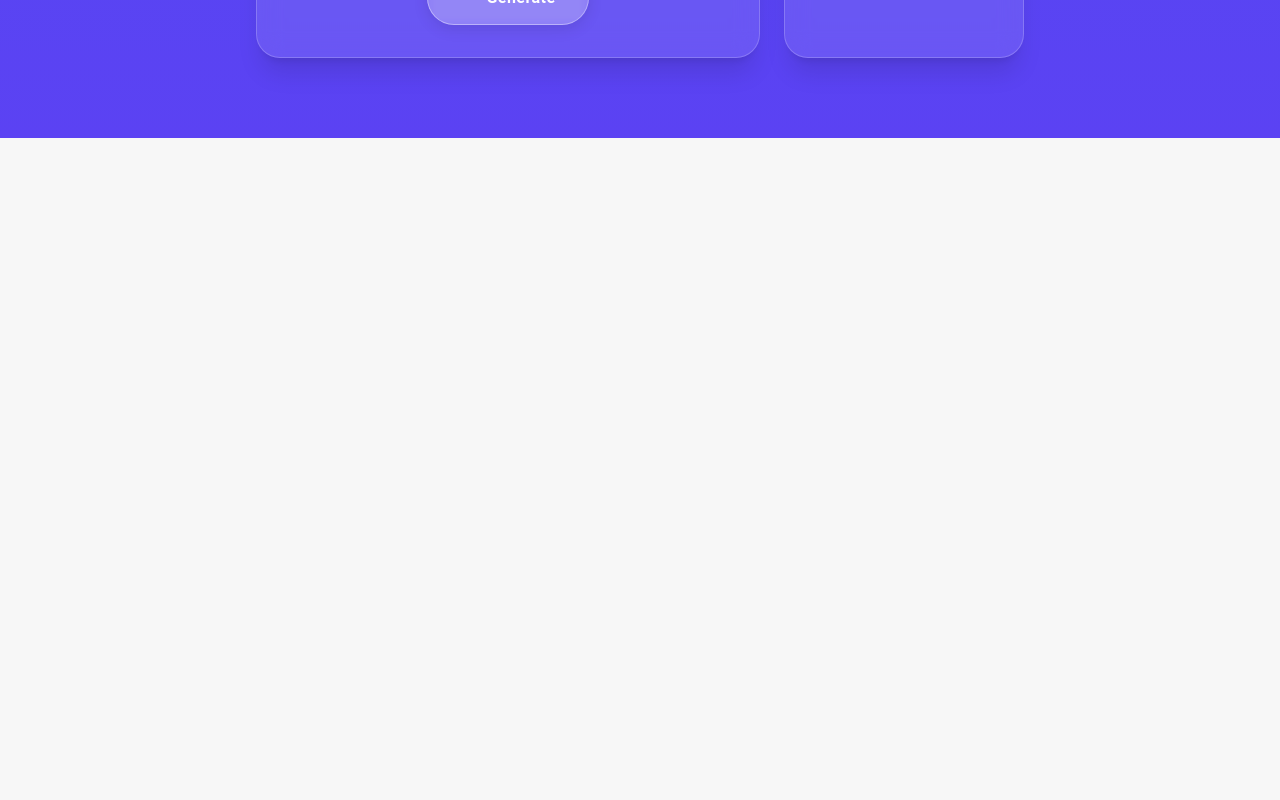
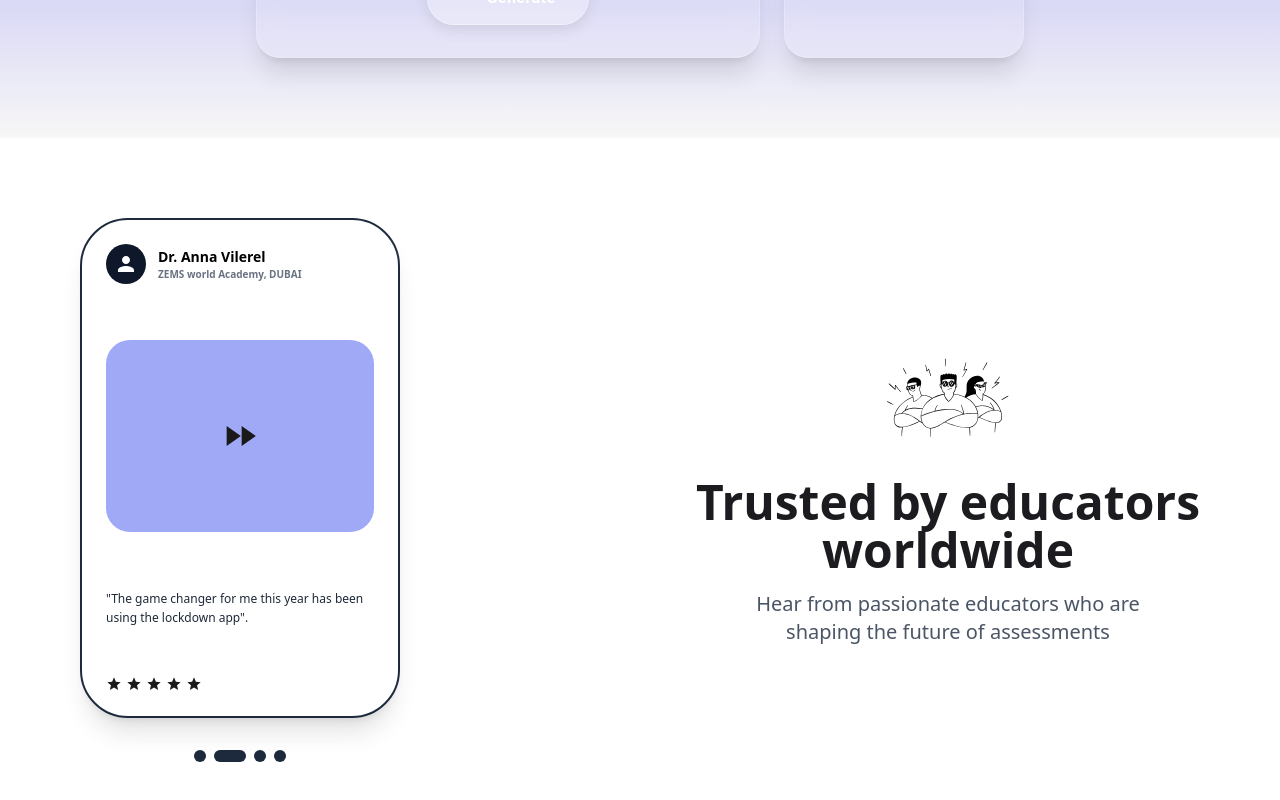
Before and after one commit to Aiinhome-Aivista/rankup-front-end, a React (Vite) app: page / in a window 1280 px wide. Shown: the part 3054-3854 px from the top of the page. Before the commit the page ends 3192 px from the top, so only its background shows below. Built offline with nearby package versions, Linux system fonts and the light colour scheme; some icons are missing.

Commit message:
design fix

```diff
--- a/src/pages/common/homepage/ui/components/AIAssistanceSection.jsx
+++ b/src/pages/common/homepage/ui/AIAssistanceSection.jsx
@@ -5,16 +5,16 @@ import RankUpAICard from './RankUpAICard';
 import InfoCard from './InfoCard';
 import AutoAwesomeIcon from '@mui/icons-material/AutoAwesome';
 // Assets
-import bookStudent from '../../../../../assets/book-student.svg';
-import workingBeach from '../../../../../assets/digital-working-near-beach.svg';
-import financeMoney from '../../../../../assets/real-finance-money.svg';
-import announcementPoster from '../../../../../assets/announcement-poster.svg';
+import bookStudent from '../../../../assets/book-student.svg';
+import workingBeach from '../../../../assets/digital-working-near-beach.svg';
+import financeMoney from '../../../../assets/real-finance-money.svg';
+import announcementPoster from '../../../../assets/announcement-poster.svg';
 
 
 const AIAssistanceSection = () => {
     return (
         <div className='relative py-20 px-4 md:px-10 overflow-hidden text-white'>
-            <div className='absolute inset-0 z-0 bg-linear-to-b from-[#FFFFFF] via-[#514CF1] to-[#5b42f3]'></div>
+            <div className='absolute inset-0 z-0 bg-linear-to-b from-[#FFFFFF] via-[#514CF1]'></div>
 
             <div className='relative z-10 max-w-3xl mx-auto flex flex-col items-center'>
 
--- a/src/pages/common/homepage/ui/MiddleSection.jsx
+++ b/src/pages/common/homepage/ui/MiddleSection.jsx
@@ -1,7 +1,8 @@
 import React from 'react';
 import strategyImage from '../../../../assets/strategy.svg';
 import { Google, Window } from '@mui/icons-material';
-import AIAssistanceSection from './components/AIAssistanceSection';
+import AIAssistanceSection from './AIAssistanceSection';
+import TrustedSection from './TrustedSection';
 
 function MiddleSection() {
   return (
@@ -51,6 +52,9 @@ function MiddleSection() {
 
       {/* AI Assistance Section */}
       <AIAssistanceSection />
+
+      {/* Trusted By Educators Section */}
+      <TrustedSection />
     </>
   )
 }
--- a/src/pages/common/homepage/ui/components/RankUpAICard.jsx
+++ b/src/pages/common/homepage/ui/RankUpAICard.jsx
@@ -1,6 +1,6 @@
 import React from 'react';
 import { Box, Typography } from '@mui/material';
-import youngWoman from '../../../../../assets/young woman.svg';
+import youngWoman from '../../../../assets/young woman.svg';
 import CenterFocusStrongIcon from '@mui/icons-material/CenterFocusStrong';
 import StarIcon from '@mui/icons-material/Star';
 import SchoolIcon from '@mui/icons-material/School';
--- /dev/null
+++ b/src/pages/common/homepage/ui/TrustedSection.jsx
@@ -0,0 +1,75 @@
+import React from 'react';
+import { Person, Star, FastForward, Circle } from '@mui/icons-material';
+import aboutOurTeamSvg from '../../../../assets/about-our-team.svg';
+
+const TrustedSection = () => {
+    return (
+        <div className="flex flex-col md:flex-row justify-between items-center py-20 bg-white w-full px-8 md:px-20 gap-10 md:gap-20">
+
+            {/* Left Content: Testimonial Card */}
+            <div className="flex flex-col items-center">
+                <div className="relative w-[320px] h-[500px] border-2 border-slate-800 rounded-[3rem] p-6 flex flex-col justify-between shadow-xl bg-white">
+                    {/* Header */}
+                    <div className="flex items-center gap-3">
+                        <div className="w-10 h-10 rounded-full bg-slate-900 flex items-center justify-center text-white">
+                            <Person />
+                        </div>
+                        <div>
+                            <h3 className="font-bold text-black text-sm">Dr. Anna Vilerel</h3>
+                            <p className="text-[10px] text-gray-500 font-semibold">ZEMS world Academy, DUBAI</p>
+                        </div>
+                    </div>
+
+                    {/* Video Placeholder */}
+                    <div className="w-full h-48 bg-[#9FA9F6] rounded-3xl flex items-center justify-center mt-4">
+                        <FastForward sx={{ fontSize: 40, color: '#1a1a1a' }} />
+                    </div>
+
+                    {/* Quote */}
+                    <div className="mt-4">
+                        <p className="text-xs font-medium text-gray-800 leading-relaxed">
+                            "The game changer for me this year has been using the lockdown app".
+                        </p>
+                    </div>
+
+                    {/* Rating */}
+                    <div className="flex gap-1 mt-2">
+                        {[1, 2, 3, 4, 5].map((star) => (
+                            <Star key={star} sx={{ fontSize: 16, color: '#1a1a1a' }} />
+                        ))}
+                    </div>
+
+                    {/* Card Shine/Reflection Effect (Optional visual polish) */}
+                    <div className="absolute top-4 right-4 w-2 h-12 bg-white/20 rounded-full rotate-45 blur-md"></div>
+                </div>
+
+                {/* Pagination Dots */}
+                <div className="flex gap-2 mt-8">
+                    <div className="w-3 h-3 rounded-full bg-slate-800"></div>
+                    <div className="w-8 h-3 rounded-full bg-slate-800"></div>
+                    <div className="w-3 h-3 rounded-full bg-slate-800"></div>
+                    <div className="w-3 h-3 rounded-full bg-slate-800"></div>
+                </div>
+            </div>
+
+            {/* Right Content: Text & Illustration */}
+            <div className="flex flex-col items-center text-center max-w-lg">
+                {/* Illustration */}
+                <div className="mb-4">
+                    <img src={aboutOurTeamSvg} alt="Team Illustration" className="w-24 h-auto md:w-32" />
+                </div>
+
+                <h2 className="text-4xl md:text-5xl font-extrabold text-[#1C1B1F] mb-4">
+                    Trusted by educators <br /> worldwide
+                </h2>
+
+                <p className="text-gray-600 text-lg md:text-xl">
+                    Hear from passionate educators who are <br className="hidden md:block" /> shaping the future of assessments
+                </p>
+            </div>
+
+        </div>
+    );
+};
+
+export default TrustedSection;
```
Also changed, not shown: src/assets/about-our-team.svg (added), src/pages/common/homepage/ui/InfoCard.jsx (renamed from src/pages/common/homepage/ui/components/InfoCard.jsx), src/pages/common/homepage/ui/ScoreCard.jsx (renamed from src/pages/common/homepage/ui/components/ScoreCard.jsx).
